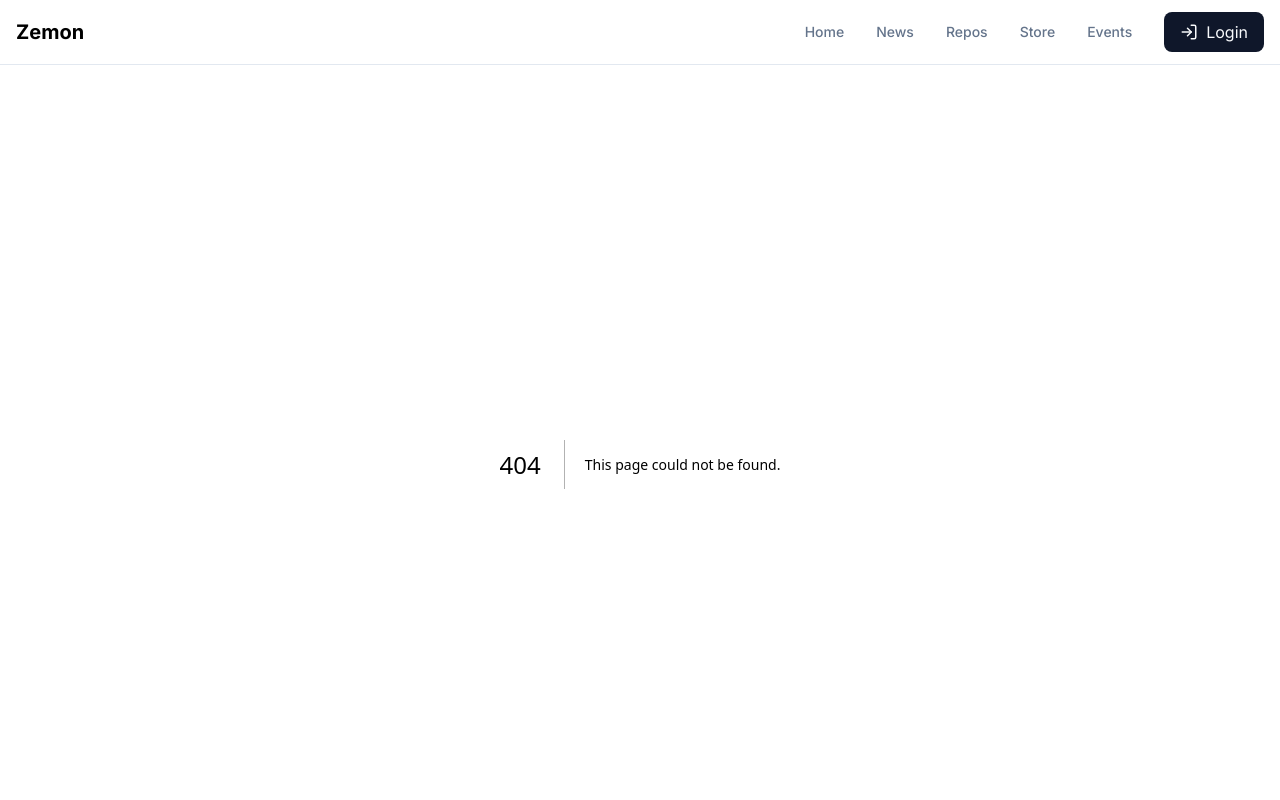
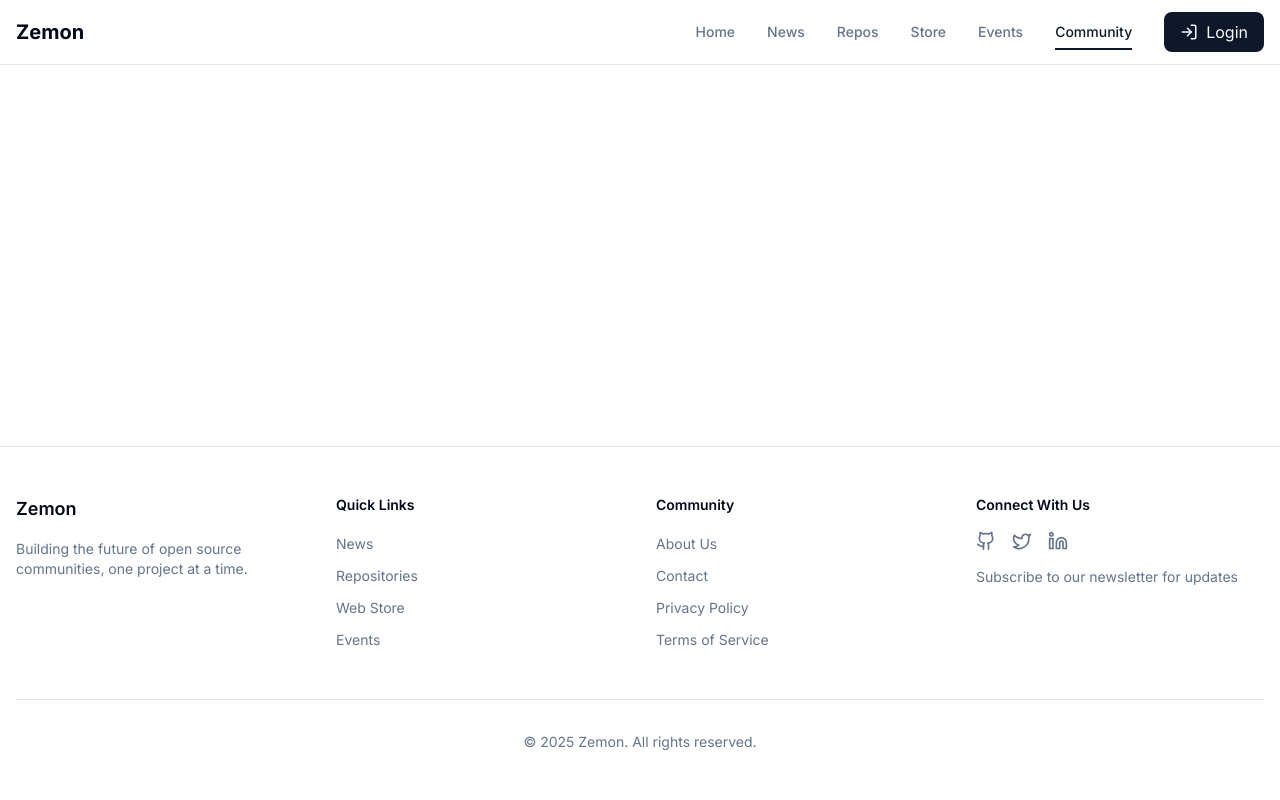
Before and after one commit to Zemon-tech/zemon-aka-SphereX-, a Next.js app: page /community in a window 1280 px wide. Before the commit this address had no page. Shown: the top 800 px of the page. Built offline with nearby package versions, Linux system fonts and the light colour scheme.

Commit message:
community page

```diff
--- /dev/null
+++ b/src/app/(pages)/community/page.tsx
@@ -0,0 +1,11 @@
+"use client";
+
+import PageContainer from "@/components/layout/PageContainer";
+
+export default function CommunityPage() {
+  return (
+    <PageContainer className="py-6">
+      <div></div>
+    </PageContainer>
+  );
+}
--- a/src/components/layout/Navbar.tsx
+++ b/src/components/layout/Navbar.tsx
@@ -12,6 +12,7 @@ const navItems = [
   { name: "Repos", path: "/repos" },
   { name: "Store", path: "/store" },
   { name: "Events", path: "/events" },
+  { name: "Community", path: "/community" },
 ];
 
 export default function Navbar() {
```
Also changed, not shown: 1 other file (tests, documents, lock files or other folders).
